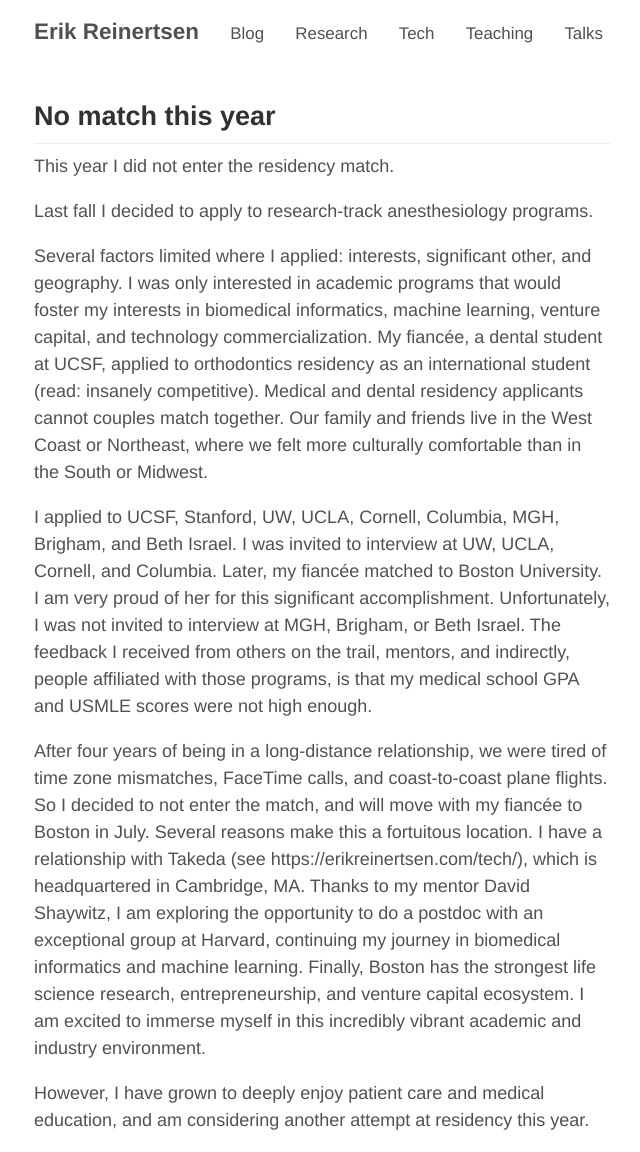
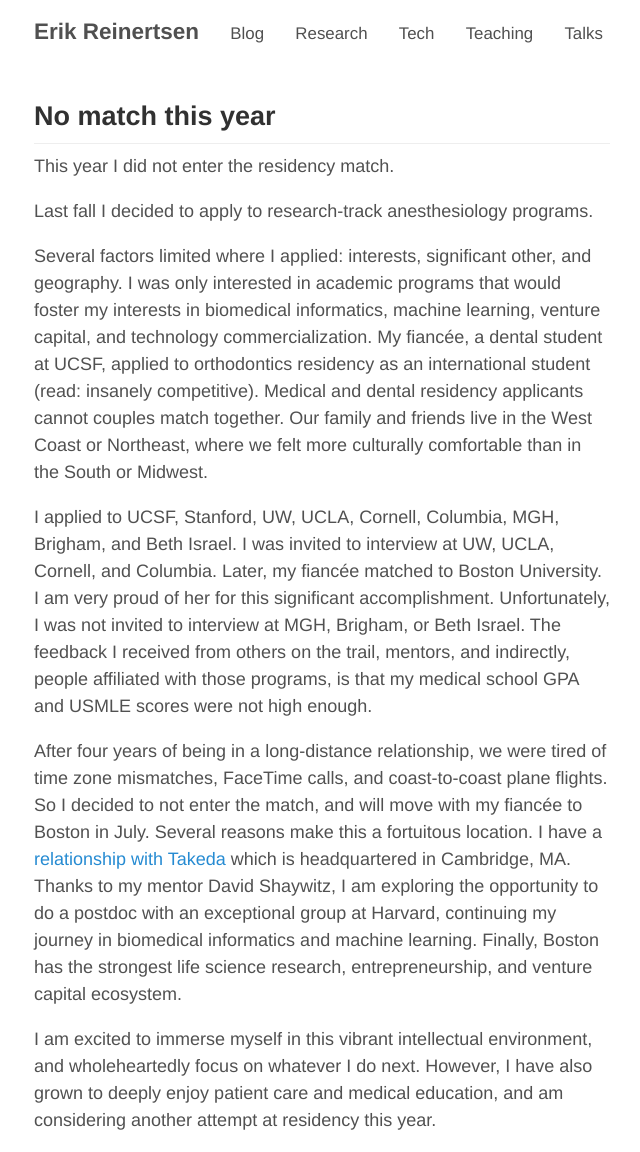
Before and after one commit to erikr/erikr.github.io, a Jekyll site: the page built from _posts/2019-02-21-no-match-this-year.md, in a window 1280 px wide. Shown: the whole page, without its empty margins (318-958 px from the left). Built offline with Jekyll 4.4.1, drawn with Linux system fonts in a browser that asks for light colours; nearby versions of some CDN libraries; comment, search, counter and statistics services are not loaded.

Commit message:
hyperlinked

```diff
--- a/_posts/2019-02-21-no-match-this-year.md
+++ b/_posts/2019-02-21-no-match-this-year.md
@@ -12,6 +12,6 @@
 
 I applied to UCSF, Stanford, UW, UCLA, Cornell, Columbia, MGH, Brigham, and Beth Israel. I was invited to interview at UW, UCLA, Cornell, and Columbia. Later, my fiancée matched to Boston University. I am very proud of her for this significant accomplishment. Unfortunately, I was not invited to interview at MGH, Brigham, or Beth Israel. The feedback I received from others on the trail, mentors, and indirectly, people affiliated with those programs, is that my medical school GPA and USMLE scores were not high enough.
 
-After four years of being in a long-distance relationship, we were tired of time zone mismatches, FaceTime calls, and coast-to-coast plane flights. So I decided to not enter the match, and will move with my fiancée to Boston in July. Several reasons make this a fortuitous location. I have a relationship with Takeda (see https://erikreinertsen.com/tech/), which is headquartered in Cambridge, MA. Thanks to my mentor David Shaywitz, I am exploring the opportunity to do a postdoc with an exceptional group at Harvard, continuing my journey in biomedical informatics and machine learning. Finally, Boston has the strongest life science research, entrepreneurship, and venture capital ecosystem. I am excited to immerse myself in this incredibly vibrant academic and industry environment.
+After four years of being in a long-distance relationship, we were tired of time zone mismatches, FaceTime calls, and coast-to-coast plane flights. So I decided to not enter the match, and will move with my fiancée to Boston in July. Several reasons make this a fortuitous location. I have a [relationship with Takeda](https://erikreinertsen.com/tech/) which is headquartered in Cambridge, MA. Thanks to my mentor David Shaywitz, I am exploring the opportunity to do a postdoc with an exceptional group at Harvard, continuing my journey in biomedical informatics and machine learning. Finally, Boston has the strongest life science research, entrepreneurship, and venture capital ecosystem.
 
-However, I have grown to deeply enjoy patient care and medical education, and am considering another attempt at residency this year.
+I am excited to immerse myself in this vibrant intellectual environment, and wholeheartedly focus on whatever I do next. However, I have also grown to deeply enjoy patient care and medical education, and am considering another attempt at residency this year.
```
